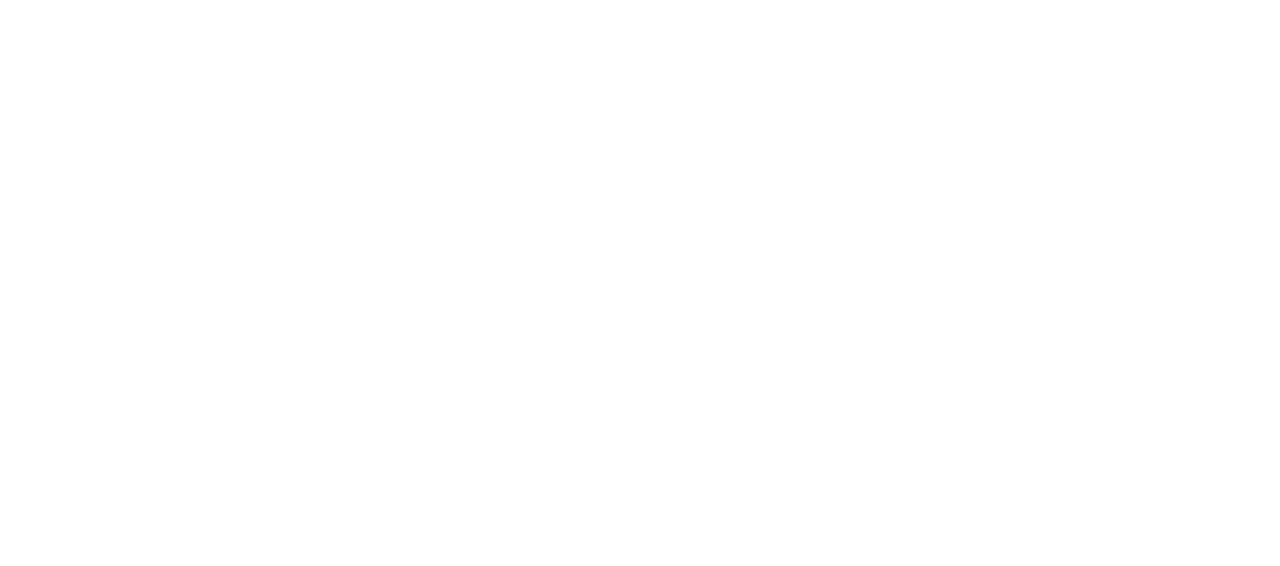
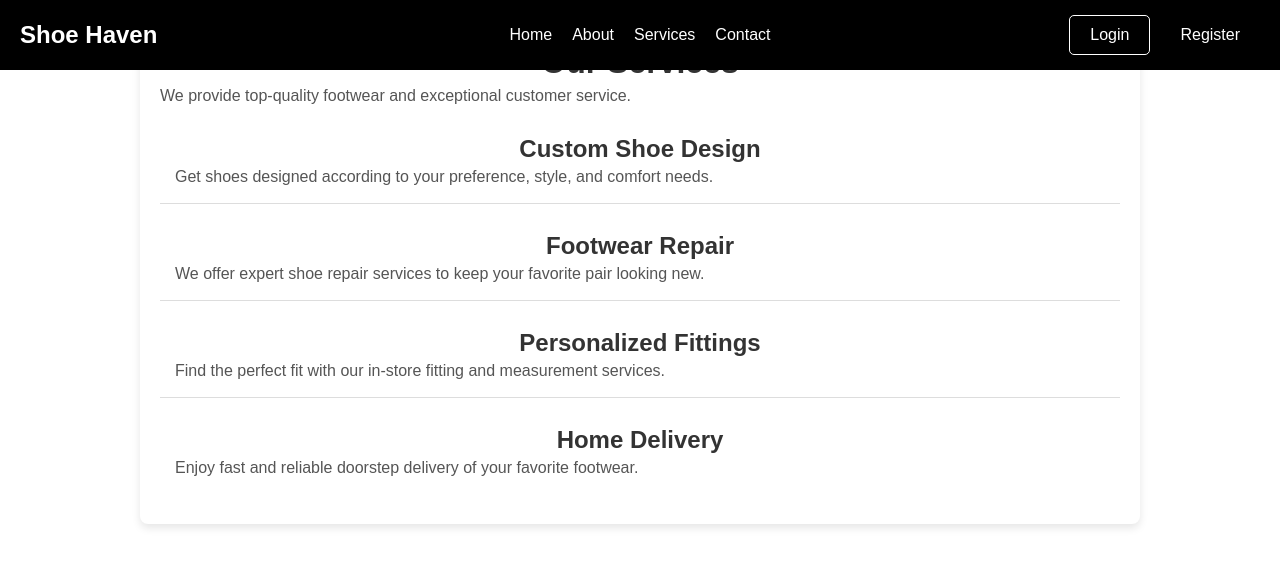
Before and after one commit to RijenMaharjan/collaborationPractice, a website: page view/service.html in a window 1280 px wide. Drawn offline with Linux system fonts and the light colour scheme.

Commit message:
service page updated and css

```diff
--- /dev/null
+++ b/css/service.css
@@ -0,0 +1,24 @@
+.container {
+    width: 90%;
+    max-width: 1000px;
+    margin: 20px auto;
+    background: #fff;
+    padding: 20px;
+    border-radius: 8px;
+    box-shadow: 0 4px 8px rgba(0, 0, 0, 0.1);
+}
+h1, h2 {
+    text-align: center;
+    color: #333;
+}
+.service-item {
+    padding: 15px;
+    margin: 10px 0;
+    border-bottom: 1px solid #ddd;
+}
+.service-item:last-child {
+    border-bottom: none;
+}
+p {
+    color: #555;
+}
--- a/view/service.html
+++ b/view/service.html
@@ -1,11 +1,69 @@
 <!DOCTYPE html>
 <html lang="en">
-<head>
-    <meta charset="UTF-8">
-    <meta name="viewport" content="width=device-width, initial-scale=1.0">
-    <title>Document</title>
-</head>
-<body>
+  <head>
+    <meta charset="UTF-8" />
+    <meta http-equiv="X-UA-Compatible" content="IE=edge" />
+    <meta name="viewport" content="width=device-width, initial-scale=1.0" />
+    <link rel="stylesheet" href="../css/style.css" />
+    <link rel="stylesheet" href="../css/service.css" />
+    <script defer src="script.js"></script>
+    <title>Challenge 2</title>
+  </head>
+  <body>
+    <nav class="navbar">
+      <div class="logo">Shoe Haven</div>
 
-</body>
+      <ul class="nav-links">
+        <li><a href="index.html">Home</a></li>
+        <li><a href="about.html">About</a></li>
+        <li><a href="service.html">Services</a></li>
+        <li><a href="contactus.html">Contact</a></li>
+      </ul>
+      <div class="nav-btns">
+        <button id="loginBtn" class="btn secondary-btn show-login-form">
+          Login
+        </button>
+        <button id="registerBtn" class="btn Register show-register-form">
+          Register
+        </button>
+      </div>
+
+      <div class="menu-toggle">&#9776;</div>
+    </nav>
+    <div class="container">
+      <h1>Our Services</h1>
+      <p>We provide top-quality footwear and exceptional customer service.</p>
+
+      <div class="service-item">
+        <h2>Custom Shoe Design</h2>
+        <p>
+          Get shoes designed according to your preference, style, and comfort
+          needs.
+        </p>
+      </div>
+
+      <div class="service-item">
+        <h2>Footwear Repair</h2>
+        <p>
+          We offer expert shoe repair services to keep your favorite pair
+          looking new.
+        </p>
+      </div>
+
+      <div class="service-item">
+        <h2>Personalized Fittings</h2>
+        <p>
+          Find the perfect fit with our in-store fitting and measurement
+          services.
+        </p>
+      </div>
+
+      <div class="service-item">
+        <h2>Home Delivery</h2>
+        <p>
+          Enjoy fast and reliable doorstep delivery of your favorite footwear.
+        </p>
+      </div>
+    </div>
+  </body>
 </html>
```
Also changed, not shown: view/about.html (+1 -1 lines), view/index.html (+1 -1 lines).
